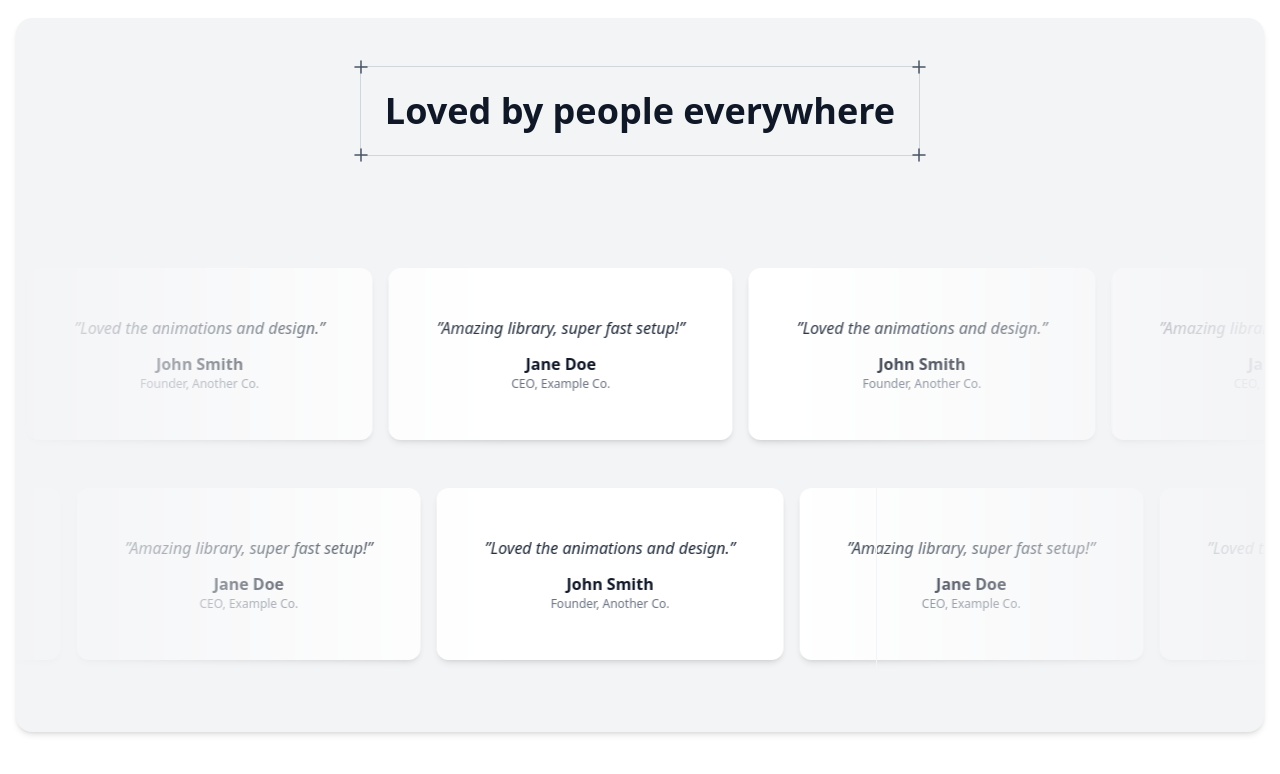
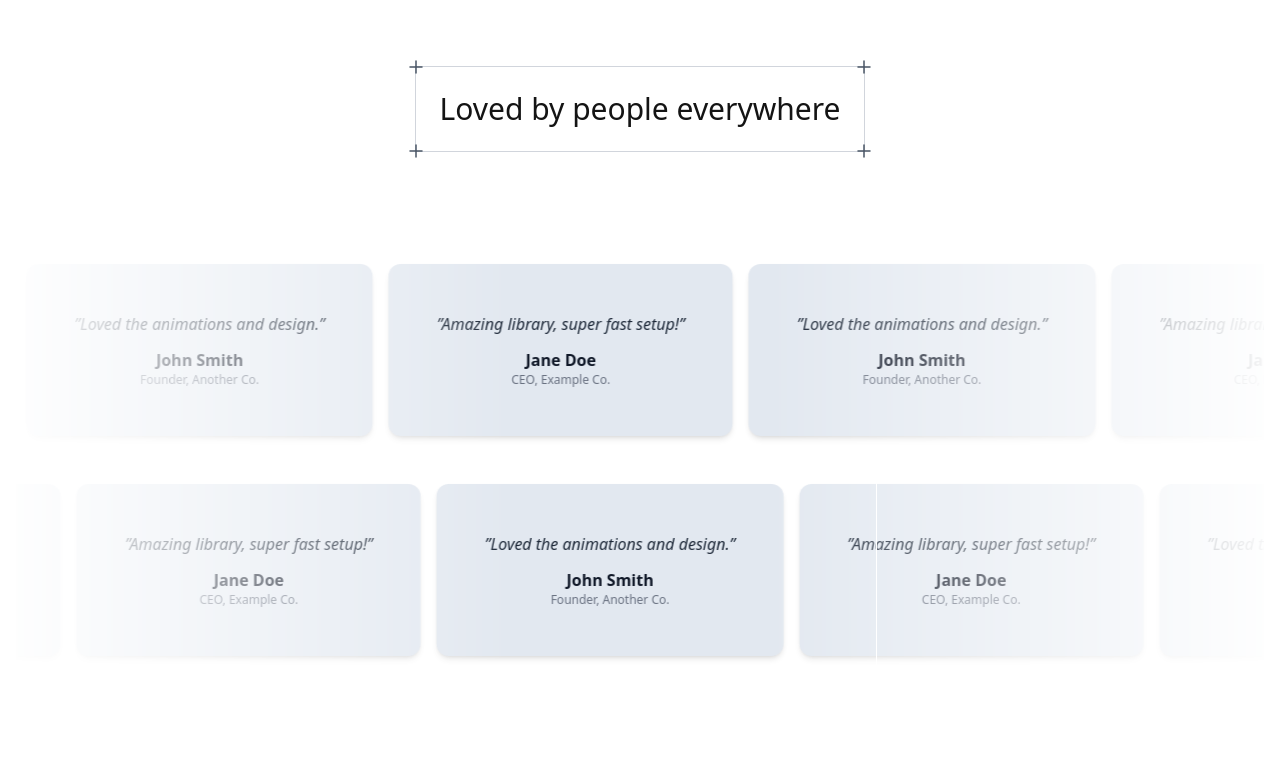
Before and after one commit to komal-kumawat/MESHSPIRE, a Next.js app in the folder landing/: page / in a window 1280 px wide. Shown: the part 4043-4817 px from the top of the page. Built offline with nearby package versions, Linux system fonts and the light colour scheme.

Commit message:
testimonials section

```diff
--- a/landing/src/components/sections/Footer.tsx
+++ b/landing/src/components/sections/Footer.tsx
@@ -9,7 +9,7 @@ const Footer = () => {
       className="overflow-x-hidden font-[var(--font-secondary)] py-6 px-4 mt-20 top-10 flex items-center
                  bg-[var(--hover-light)] text-[var(--color-font)] max-w-7xl mx-auto justify-center
                  flex-col gap-4 rounded-3xl shadow-sm
-                 dark:bg-[var(--hover-dark)] dark:text-[var(--foreground: #e9edf0;)]"
+                 dark:bg-slate-900 "
     >
       <div className="flex flex-col items-center justify-center">
         <div className="mt-10">
--- a/landing/src/components/sections/Testimonial.tsx
+++ b/landing/src/components/sections/Testimonial.tsx
@@ -50,18 +50,24 @@ export default function TestimonialsSection() {
     <section
       id="testimonials"
       className="py-12 px-4 md:mt-24 flex flex-col items-center justify-center mx-4
-                 bg-gray-100 rounded-2xl shadow-md md:gap-10 overflow-x-hidden
+                  bg-[var(--background)] text-[var(--color-font)] rounded-2xl md:gap-10 overflow-x-hidden
                  dark:bg-black"
     >
       <div className="flex flex-col items-center justify-center gap-2 mb-12">
-        <div className="border border-gray-300 flex flex-col items-center md:items-start mx-auto p-3 md:p-6 max-w-xs md:max-w-none relative
-                        dark:border-white/[0.2]">
+        <div
+          className="border border-gray-300 flex flex-col items-center md:items-start mx-auto p-3 md:p-6 max-w-xs md:max-w-none relative
+                        dark:border-white/[0.2]"
+        >
           <Icon className="absolute h-6 w-6 -top-3 -left-3 text-gray-600 dark:text-white" />
           <Icon className="absolute h-6 w-6 -bottom-3 -left-3 text-gray-600 dark:text-white" />
           <Icon className="absolute h-6 w-6 -top-3 -right-3 text-gray-600 dark:text-white" />
           <Icon className="absolute h-6 w-6 -bottom-3 -right-3 text-gray-600 dark:text-white" />
-          <h2 className="text-4xl font-khula font-semibold text-gray-900 text-center md:text-left
-                         dark:text-white">
+          <h2
+            className=" text-2xl md:text-2xl lg:text-3xl
+            font-[var(--font-primary)]
+            transition-colors duration-700
+            text-[var(--color-font)]"
+          >
             Loved by people everywhere
           </h2>
         </div>
@@ -73,14 +79,14 @@ export default function TestimonialsSection() {
           direction="left"
           speed="fast"
           pauseOnHover={false}
-          className="max-w-[600px] md:max-w-[1300px] "
+          className="max-w-[600px] md:max-w-[1300px] font-[var(--font-primary)] "
         />
         <InfiniteMovingCards
           items={testimonials}
           direction="right"
           speed="fast"
           pauseOnHover={false}
-          className="max-w-[600px] md:max-w-[1300px]"
+          className="max-w-[600px] md:max-w-[1300px] font-[var(--font-primary)] "
         />
       </div>
     </section>
--- a/landing/src/components/ui/InfiniteMovingCards.tsx
+++ b/landing/src/components/ui/InfiniteMovingCards.tsx
@@ -81,16 +81,32 @@ export function InfiniteMovingCards({
           <div
             key={idx}
             className={`flex-shrink-0 rounded-xl flex flex-col items-center px-12 py-12 mx-2 min-w-[250px]
-                        ${isDark ? "bg-slate-800 shadow-md" : "bg-white shadow-md"}
+                        ${
+                          isDark
+                            ? "bg-slate-900 shadow-md"
+                            : "bg-[var(--hover-light)] shadow-md"
+                        }
             `}
           >
-            <p className={`text-center font-catamaran italic ${isDark ? "text-white" : "text-gray-800"}`}>
+            <p
+              className={`text-center  italic ${
+                isDark ? "text-white" : "text-gray-800"
+              }`}
+            >
               ”{item.quote}”
             </p>
-            <span className={`mt-3 font-catamaran font-bold ${isDark ? "text-white" : "text-gray-900"}`}>
+            <span
+              className={`mt-3  font-bold ${
+                isDark ? "text-white" : "text-gray-900"
+              }`}
+            >
               {item.name}
             </span>
-            <span className={`text-xs font-catamaran ${isDark ? "text-gray-200" : "text-gray-500"}`}>
+            <span
+              className={`text-xs  ${
+                isDark ? "text-gray-200" : "text-gray-500"
+              }`}
+            >
               {item.title}
             </span>
           </div>
```
